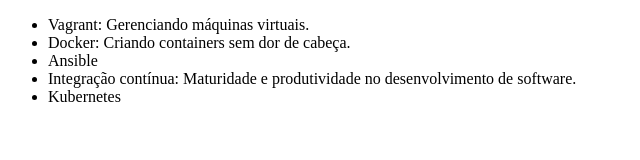
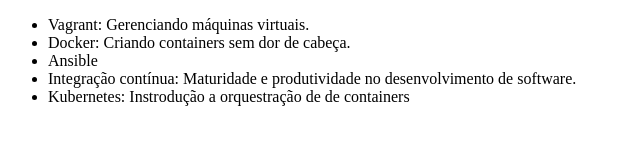
Before and after one commit to margustodev/apredendo-git, a plain HTML site: page index.html in a window 1280 px wide. Shown: the whole page, without its empty margins (0-640 px from the left). Drawn offline with Linux system fonts and the light colour scheme.

Commit message:
Alterando o nome do curso de Kubernetes.

```diff
--- a/index.html
+++ b/index.html
@@ -14,7 +14,7 @@
         Integração contínua: Maturidade e produtividade no desenvolvimento de
         software.
       </li>
-      <li>Kubernetes</li>
+      <li>Kubernetes: Instrodução a orquestração de de containers</li>
     </ul>
   </body>
 </html>
```
